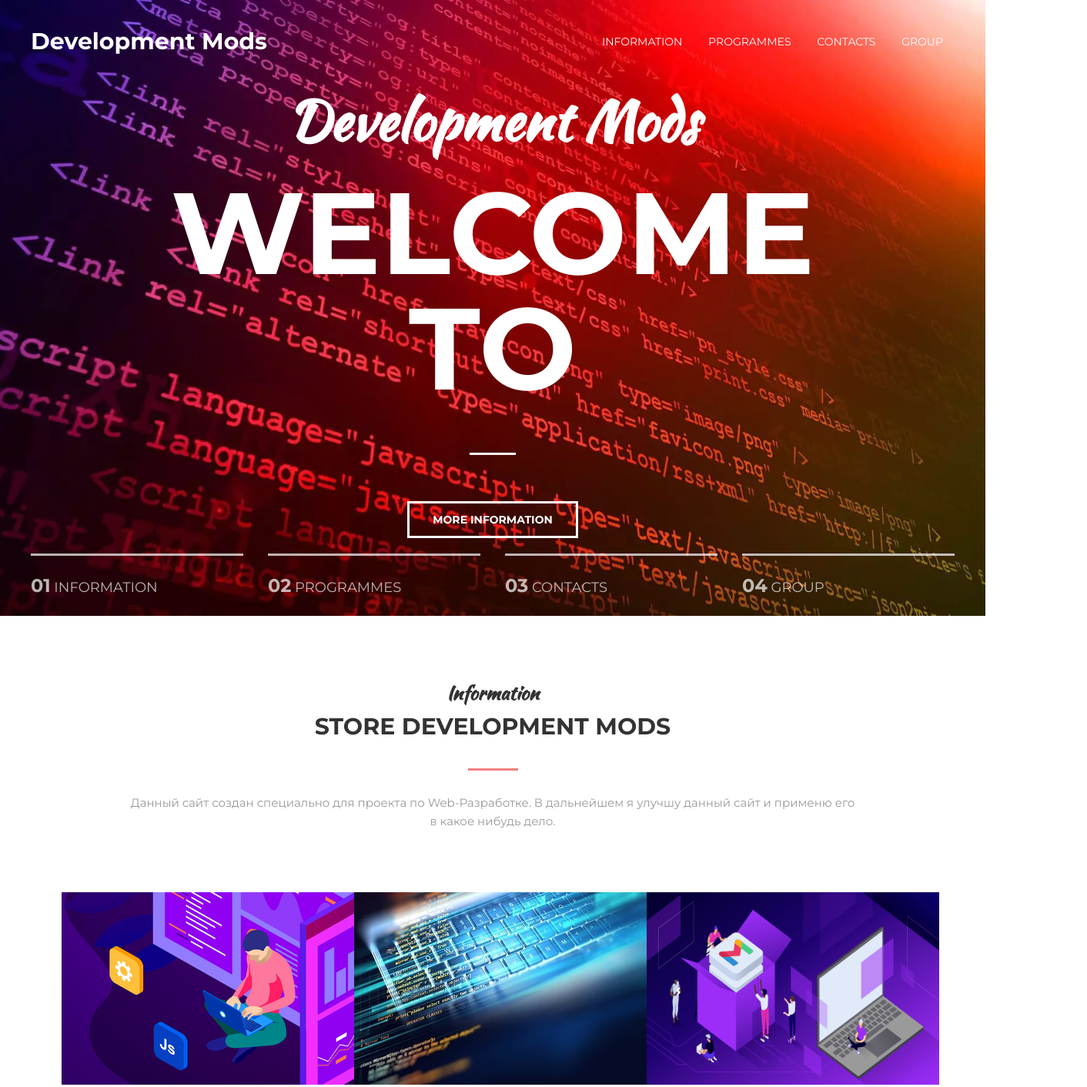
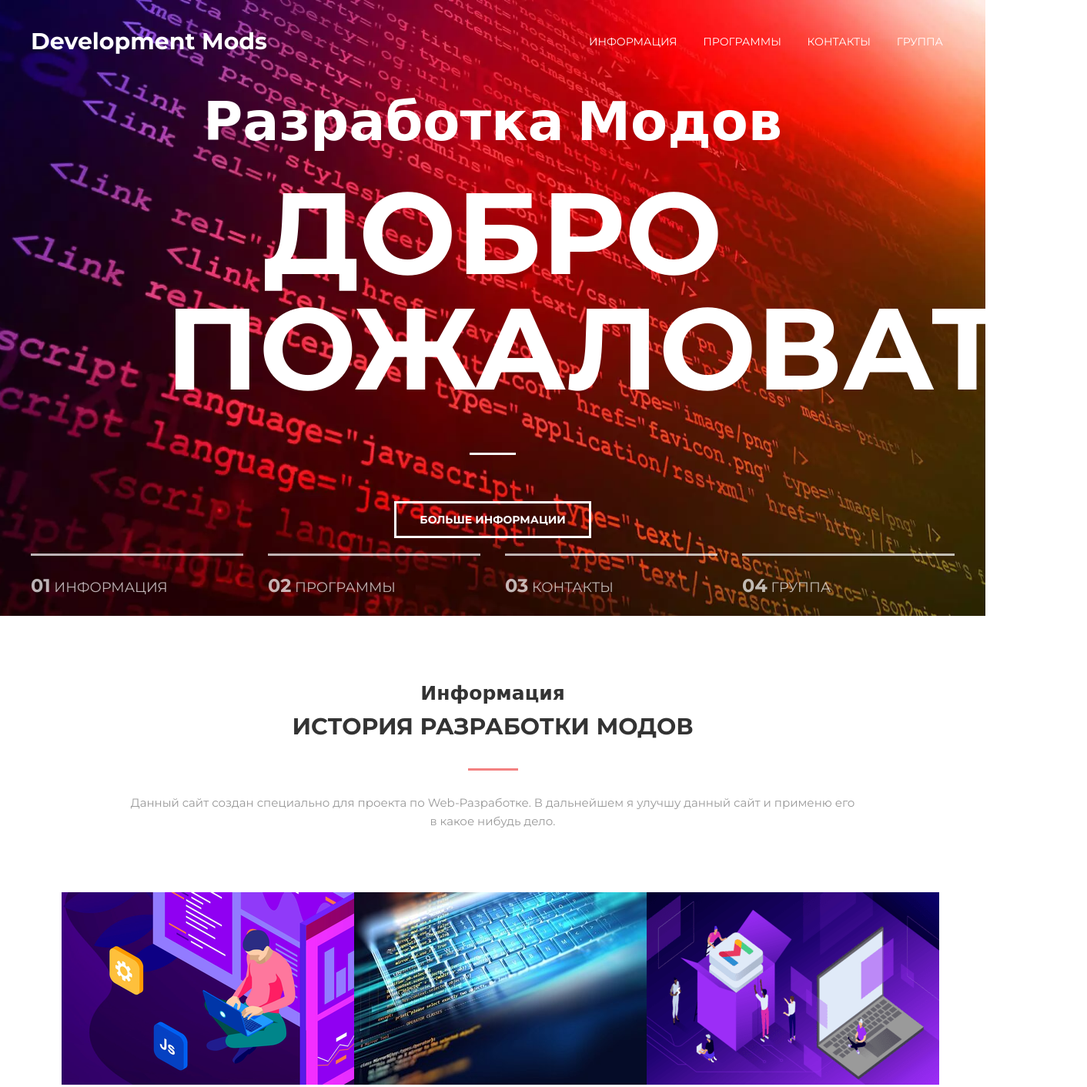
Before and after one commit to SamurayChernov/Web-Development, a plain HTML site: page index.html in a window 1280 px wide. Shown: the top 1412 px of the page at 77% size, 1412 px wide, since content can reach past the window. Drawn offline with Linux system fonts and the light colour scheme.

Commit message:
Update index.html

```diff
--- a/index.html
+++ b/index.html
@@ -15,10 +15,10 @@
             <div class="header__logo" href="#">Development Mods</div>
 
             <nav class="nav">
-                <a class="nav__link" href="#">Information</a>
-                <a class="nav__link" href="#">Programmes</a>
-                <a class="nav__link" href="#">Contacts</a>
-                <a class="nav__link" href="#">Group</a>
+                <a class="nav__link" href="#">Информация</a>
+                <a class="nav__link" href="#">Программы</a>
+                <a class="nav__link" href="https://vk.com/mau_memphis">Контакты</a>
+                <a class="nav__link" href="https://vk.com/mau_memphis">Группа</a>
             </nav>
         </div>
     </div>
@@ -26,10 +26,10 @@
     <div class="intro">
         <div class="container">
             <div class="intro__inner">
-                <h2 class="intro__suptitle">Development Mods</h2>
-                <h1 class="intro__title">Welcome to</h1>
+                <h2 class="intro__suptitle">Разработка Модов</h2>
+                <h1 class="intro__title">Добро пожаловать</h1>
 
-                <a class="btn" href="#">More Information</a>
+                <a class="btn" href="#">Больше Информации</a>
             </div>
 
     </div>
@@ -37,13 +37,13 @@
             <div class="container">
                 <div class="slider__inner">
                     <div class="slider__item">
-                        <span class="slider__num">01</span> Information</div>
+                        <span class="slider__num">01</span> Информация</div>
                     <div class="slider__item">
-                        <span class="slider__num">02</span> Programmes</div>
+                        <span class="slider__num">02</span> Программы</div>
                     <div class="slider__item">
-                        <span class="slider__num">03</span> Contacts</div>
+                        <span class="slider__num">03</span> Контакты</div>
                     <div class="slider__item">
-                        <span class="slider__num">04</span> Group</div>
+                        <span class="slider__num">04</span> Группа</div>
                     </div>
                 </div>
             </div>
@@ -54,8 +54,8 @@
     <div class="container">
 
         <div class="section__header">
-            <h3 class="section__suptitle">Information</h3>
-            <h2 class="section__title">Store Development Mods</h2>
+            <h3 class="section__suptitle">Информация</h3>
+            <h2 class="section__title">История Разработки Модов</h2>
             <div class="section__text">
                 <p>Данный сайт создан специально для проекта по Web-Разработке. В дальнейшем я улучшу данный сайт и применю его в какое нибудь дело.</p>
             </div>
@@ -66,19 +66,19 @@
                 <div class="about__img">
                     <img src="assets/images/about/about-1.png" alt="">
                 </div>
-                <div class="about__text">Support Team</div>
+                <div class="about__text">Тех.Поддержка</div>
             </div>
             <div class="about__item">
                 <div class="about__img">
                     <img src="assets/images/about/about-2.jpg" alt="">
                 </div>
-                <div class="about__text">Support Team</div>
+                <div class="about__text">Тех.Поддержка</div>
             </div>
             <div class="about__item">
                 <div class="about__img">
                     <img src="assets/images/about/about-3.png" alt="">
                 </div>
-                <div class="about__text">Support Team</div>
+                <div class="about__text">Тех.Поддержка</div>
             </div>
         </div>
     </div>
@@ -113,8 +113,8 @@
 <div class="section">
     <div class="container">
         <div class="section__header">
-            <h3 class="section__suptitle">Programmes</h3>
-            <h2 class="section__title">Programm Development Mods</h2>
+            <h3 class="section__suptitle">Программы</h3>
+            <h2 class="section__title">Программы Разработки Модов</h2>
         </div>
     </div>
 </div>
```
